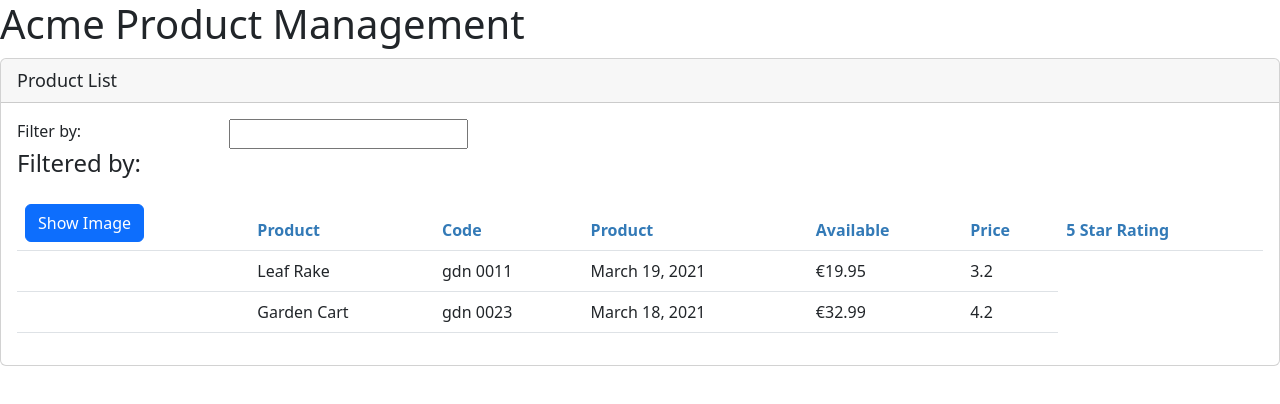
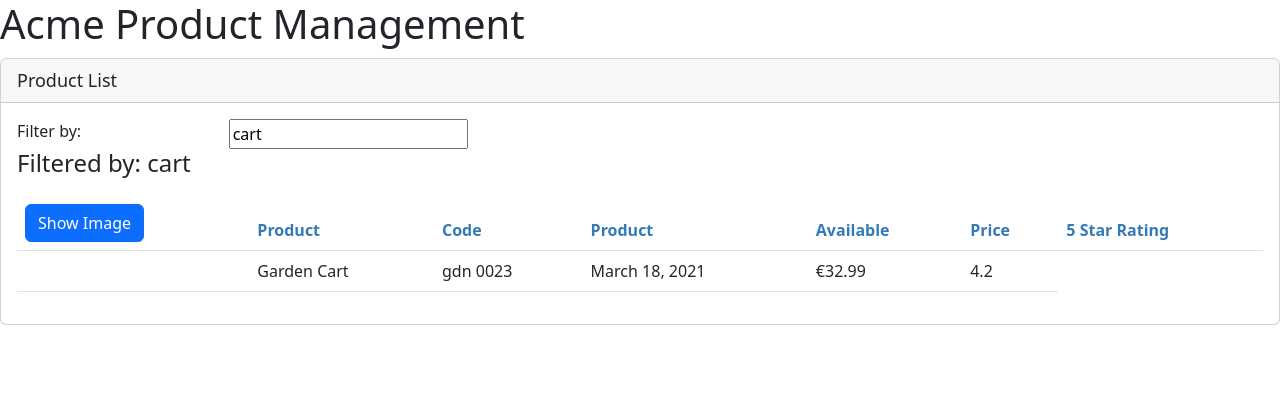
Before and after one commit to stevoST/Angular-Pluralsight-tutorial, an Angular app: page / in a window 1280 px wide. Shown: the top 404 px of the page. Built offline with nearby package versions, Linux system fonts and the light colour scheme.

Commit message:
filtering and arrow functions

```diff
--- a/src/app/products/product-list.component.html
+++ b/src/app/products/product-list.component.html
@@ -34,7 +34,7 @@
       </tr>
       </thead>
       <tbody>
-      <tr *ngFor="let product of products">
+      <tr *ngFor="let product of filteredProducts">
         <td>
           <img [src]="product.imageUrl"
                [title]="product.productName"
--- a/src/app/products/product-list.component.ts
+++ b/src/app/products/product-list.component.ts
@@ -21,7 +21,11 @@ export class ProductListComponent implements OnInit{
   set listFilter(value: string) {
     this._listFilter = value;
     console.log('In setter:', value)
+    this.filteredProducts = this.performFilter(value);
   }
+
+  filteredProducts: Iproduct[] = [];
+
   products: Iproduct[] = [
     {
       "productId": 1,
@@ -45,11 +49,17 @@ export class ProductListComponent implements OnInit{
     }
     ];
 
+  performFilter(filterBy: string): Iproduct[] {
+    filterBy = filterBy.toLowerCase();
+    return this.products.filter((product: Iproduct) =>
+      product.productName.toLowerCase().includes(filterBy))
+  }
+
   toggleImage(): void {
     this.showImage = !this.showImage;
   }
 
   ngOnInit(): void {
-    this._glistFilter = 'cart';
+    this.listFilter = 'cart';
   }
 }
```
